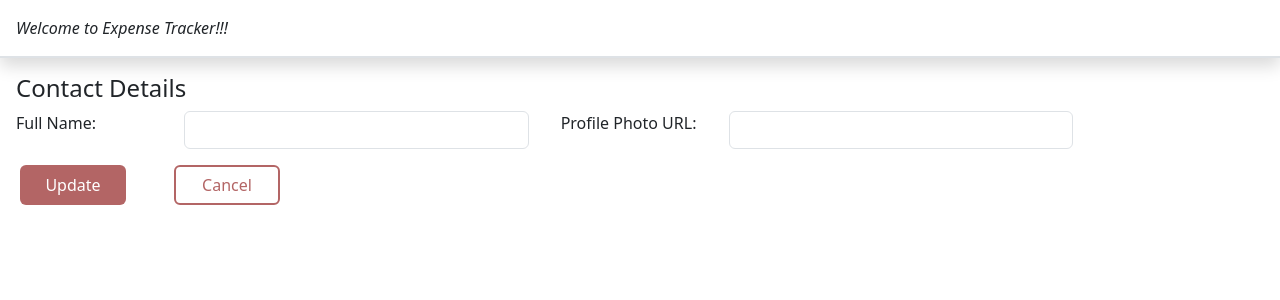
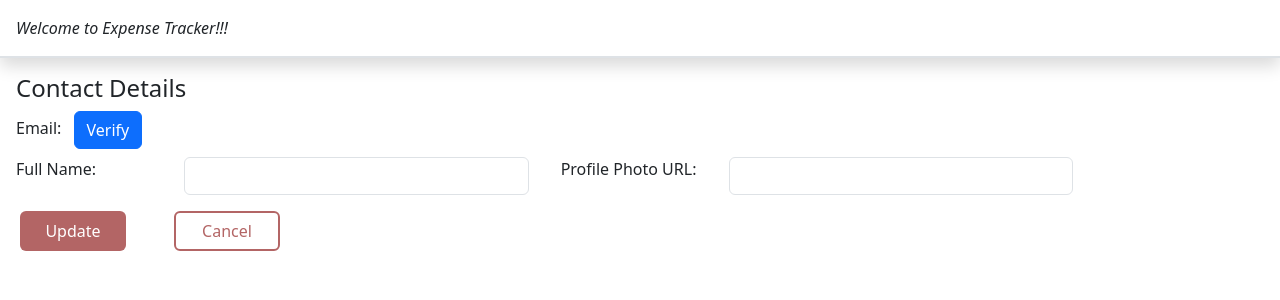
Before and after one commit to anujeet98/expense-tracker-react, a React (Create React App) app: page /profile in a window 1280 px wide. Shown: the top 300 px of the page. Built offline with nearby package versions, Linux system fonts and the light colour scheme; no server answers.

Commit message:
profile-email verification firebase integration

```diff
--- a/src/components/pages/profile/profile-handlers.js
+++ b/src/components/pages/profile/profile-handlers.js
@@ -73,10 +73,35 @@ const fetchProfileHandler = async() => {
     }
 }
 
+const emailVerificationHandler = async() => {
+    try{
+        const token  = localStorage.getItem('expensetracker-token');
+
+        if(!token)
+            throw new Error('user session expired, kindly sign in again');
+
+        const res = await fetch(`https://identitytoolkit.googleapis.com/v1/accounts:sendOobCode?key=${FIREBASEKEY}`,{
+            method: 'POST',
+            body: JSON.stringify({requestType: 'VERIFY_EMAIL', idToken: token}),
+            headers:{
+                'Content-Type': 'application/json'
+            }
+        });
+        const resData = res.json();
+        if(!res.ok){
+            throw new Error(resData.error.message);
+        }
+        alert('Email verification request sent');
+    }
+    catch(err){
+        alert(err.message);
+    }
+}
 
 
 module.exports = {
     updateProfileBackendHandler,
     updateProfileHandler,
     fetchProfileHandler,
+    emailVerificationHandler,
 }
--- a/src/components/pages/profile/profile.jsx
+++ b/src/components/pages/profile/profile.jsx
@@ -1,13 +1,15 @@
-import { useEffect, useRef } from "react";
+import { useEffect, useRef, useState } from "react";
 import { Button, Container, Form, Row } from "react-bootstrap";
 import { useHistory } from "react-router-dom/cjs/react-router-dom.min";
-import { updateProfileHandler, fetchProfileHandler } from './profile-handlers';
+import { updateProfileHandler, fetchProfileHandler, emailVerificationHandler } from './profile-handlers';
 
 
 
 const Profile = () => {
     const nameRef = useRef('');
     const photoRef = useRef('');
+    const [email, setEmail] = useState('');
+    const [isVerify, setIsVerify] = useState(false);
     const history = useHistory();
 
     useEffect(()=>{
@@ -16,6 +18,8 @@ const Profile = () => {
                 const resData = await fetchProfileHandler();
                 nameRef.current.value=resData.displayName;
                 photoRef.current.value=resData.photoUrl;
+                setEmail(resData.email);
+                setIsVerify(resData.emailVerified);
             }
             catch(err){
                 console.log(err.message);
@@ -31,7 +35,8 @@ const Profile = () => {
             </div>
 
             <h1 className="fw-medium mt-3 ps-3" style={{fontSize:'1.5rem'}}>Contact Details</h1>
-            <Form onSubmit={(e)=>updateProfileHandler(e,nameRef.current.value, photoRef.current.value)} className="ps-3">
+            <span className="ps-3 fw-medium me-2">Email: {email}</span><span>{!isVerify ? <Button onClick={()=>emailVerificationHandler()}>Verify</Button> : ''}</span>
+            <Form onSubmit={(e)=>updateProfileHandler(e,nameRef.current.value, photoRef.current.value)} className="ps-3 mt-2">
                 <Row className="d-flex gap-2">
                     <Form.Group className="d-flex col col-12 col-md-5">
                         <Form.Label className="fw-medium w-50">Full Name:</Form.Label>
```
